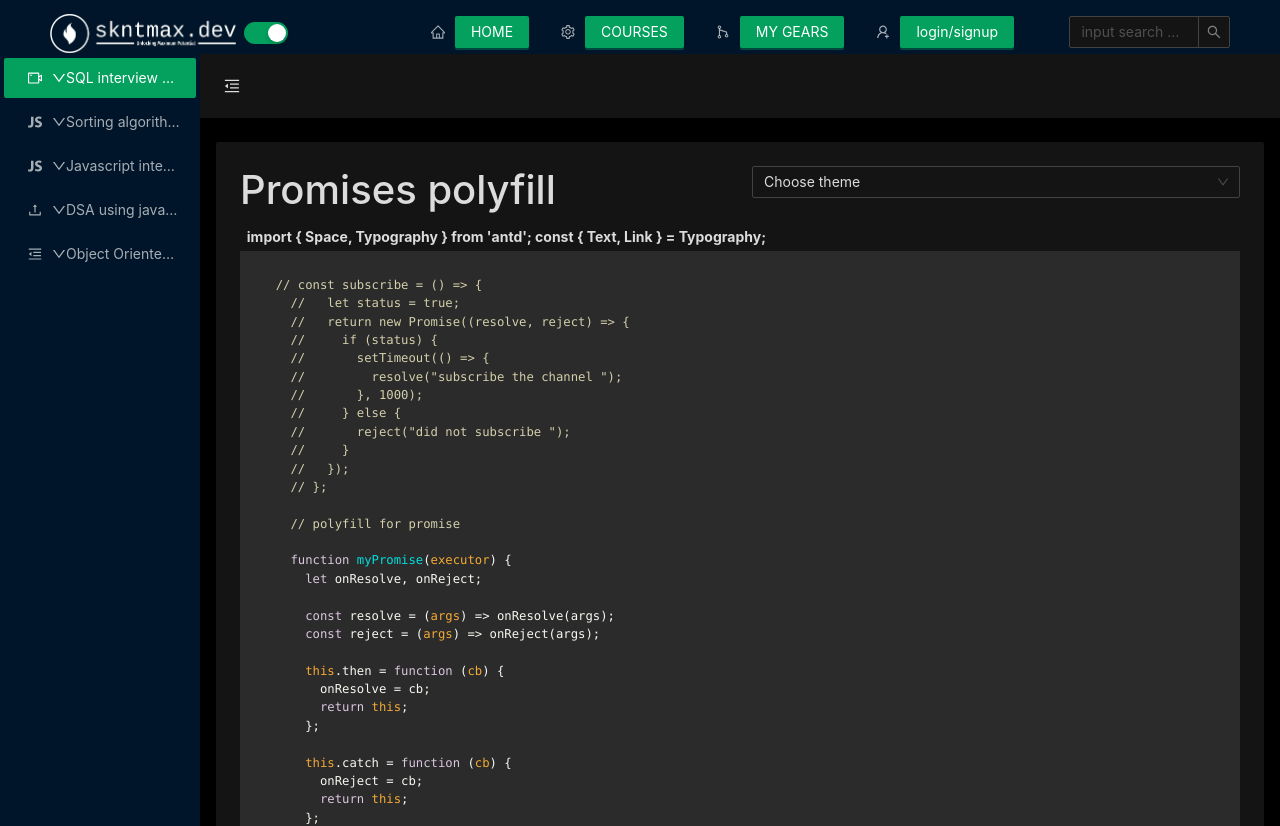
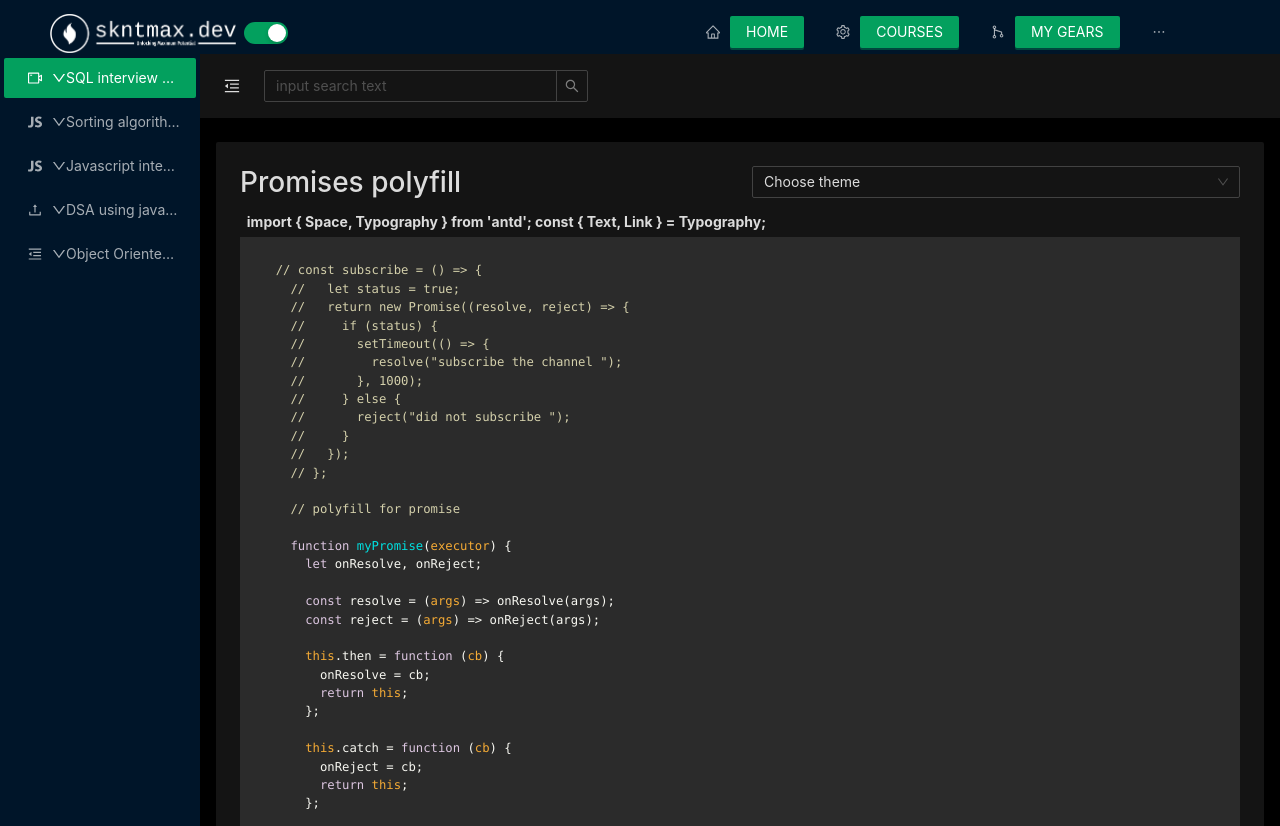
Before and after one commit to skntmax/skntmax.dev, a React (Create React App) app: page /1/1 in a window 1280 px wide. Shown: the top 826 px of the page. Built offline with nearby package versions, Linux system fonts and the light colour scheme.

Commit message:
added ui

```diff
--- a/public/index.html
+++ b/public/index.html
@@ -20,7 +20,6 @@
 
 
     <link href="https://cdn.jsdelivr.net/npm/bootstrap@5.3.3/dist/css/bootstrap.min.css" rel="stylesheet" integrity="sha384-QWTKZyjpPEjISv5WaRU9OFeRpok6YctnYmDr5pNlyT2bRjXh0JMhjY6hW+ALEwIH" crossorigin="anonymous">
-    <script src="https://cdn.jsdelivr.net/npm/bootstrap@5.3.3/dist/js/bootstrap.bundle.min.js" integrity="sha384-YvpcrYf0tY3lHB60NNkmXc5s9fDVZLESaAA55NDzOxhy9GkcIdslK1eN7N6jIeHz" crossorigin="anonymous"></script>
     <title>skntmax.dev</title>
   </head>
   <body>
@@ -36,5 +35,7 @@
       To begin the development, run `npm start` or `yarn start`.
       To create a production bundle, use `npm run build` or `yarn build`.
     -->
+    <script src="https://cdn.jsdelivr.net/npm/bootstrap@5.3.3/dist/js/bootstrap.bundle.min.js" integrity="sha384-YvpcrYf0tY3lHB60NNkmXc5s9fDVZLESaAA55NDzOxhy9GkcIdslK1eN7N6jIeHz" crossorigin="anonymous"></script>
+
   </body>
 </html>
--- a/src/Components/MainComponent/ContentPage/ContentPage.jsx
+++ b/src/Components/MainComponent/ContentPage/ContentPage.jsx
@@ -51,8 +51,8 @@ function ContentPage() {
     >
       <div className="row">
         <div className="col-sm-12 col-sm-12 col-md-12 col-xl-6 ">
-          <h1 mark> {jscode.find((ele) => ele.key == params.key).qs} </h1>
-          <span class="badge badge-pill badge-info">
+          <h3 className="text-text-capitalize"> {jscode.find((ele) => ele.key == params.key).qs} </h3>
+          <span className="badge badge-pill badge-info ">
             <Text>{jscode.find((ele) => ele.key == params.key).disc} </Text>
           </span>
         </div>
--- a/src/Components/MainComponent/MainComponent.jsx
+++ b/src/Components/MainComponent/MainComponent.jsx
@@ -14,6 +14,7 @@ import Categories from "./../../apis/category";
 import { Layout, Menu, Button, theme } from "antd";
 import { RootProvider } from "../../MainLayout/MainLayout";
 import { ThemeContextProvider } from "../../ThemeProvider";
+import SearchBar from "../../Navbar/Searchbar";
 const { Header, Sider, Content } = Layout;
 
 const items = [
@@ -121,8 +122,12 @@ const LayoutComponent = ({ children }) => {
       </Sider>
 
       <Layout>
+
         <Header
           style={{
+            display:"flex",
+            alignItems:"center",
+            justifyContent:'flex-start',
             padding: 0,
             background: colorBgContainer,
           }}
@@ -137,6 +142,7 @@ const LayoutComponent = ({ children }) => {
               height: 64,
             }}
           />
+          <SearchBar />
         </Header>
 
         <Content
--- a/src/Navbar/Navbr.jsx
+++ b/src/Navbar/Navbr.jsx
@@ -102,7 +102,6 @@ const Navbar = () => {
                   >
                     <NavigationMenu />
 
-                    <SearchBar  />
                   </Header>
                 )}
               </div>
--- a/src/Navbar/Searchbar.jsx
+++ b/src/Navbar/Searchbar.jsx
@@ -19,7 +19,7 @@ const SearchBar = () => (
     placeholder="input search text"
     onSearch={onSearch}
     style={{
-      width: 200,
+      width:"30%",
     }}
   />
 );
```
